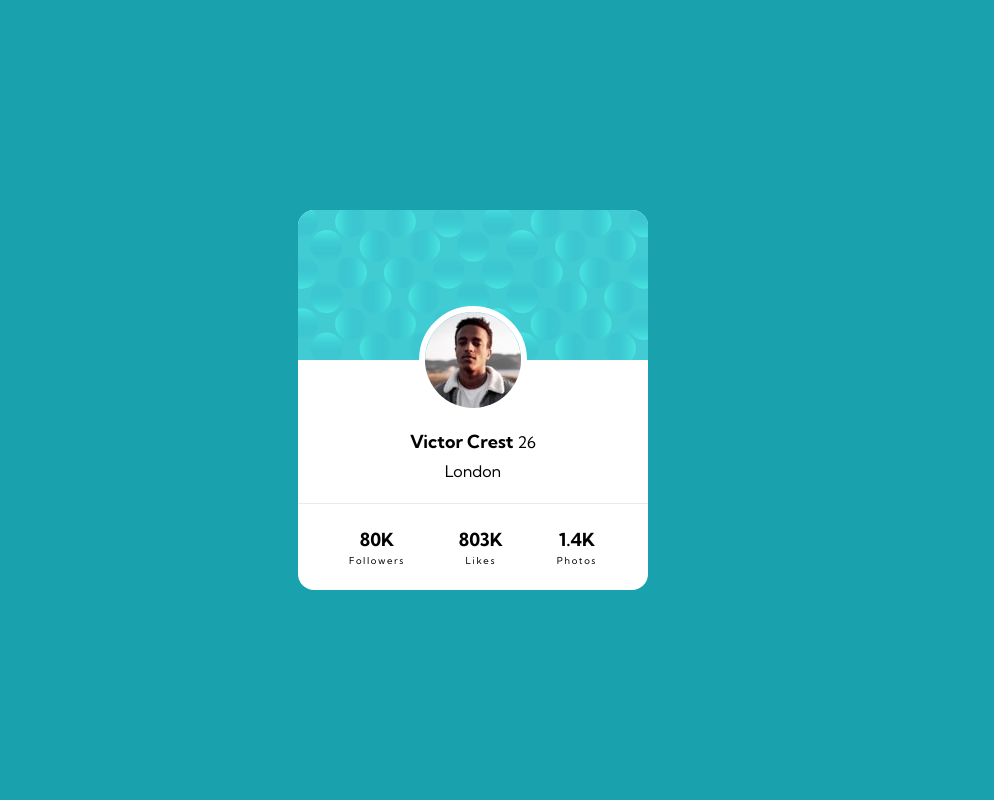
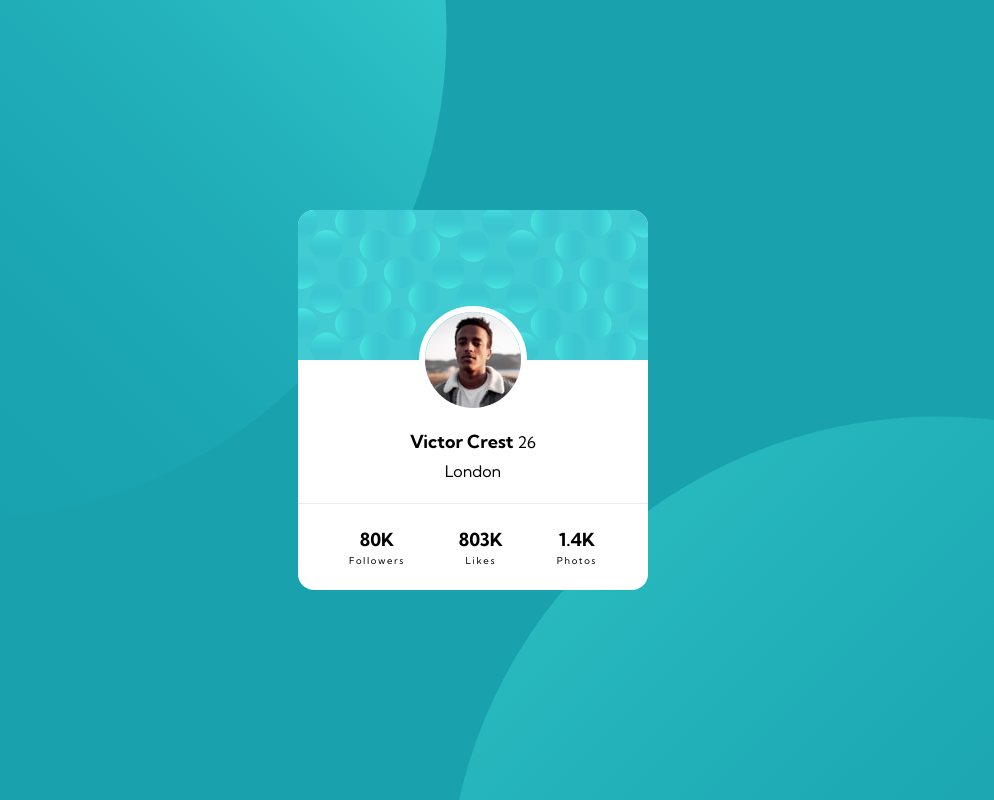
Before and after one commit to Bn-Bushra/Coding-with-Frontend-Mentor, a plain HTML site: page profile-card-component-main/index.html in a window 1280 px wide. Shown: the whole page, without its empty margins (167-1161 px from the left). Drawn offline with Linux system fonts and the light colour scheme.

Commit message:
Update style.css

```diff
--- a/profile-card-component-main/style.css
+++ b/profile-card-component-main/style.css
@@ -23,13 +23,12 @@
 body {
   font-size: 1rem;
   font-family: 'Kumbh Sans', sans-serif;
+}
+.wrapper {
   background-color: var(--dark-cyan);
   background-image: url("./images/bg-pattern-top.svg"), url("./images/bg-pattern-bottom.svg");
   background-repeat: no-repeat, no-repeat;
   background-position: right 52vw bottom 35vh, left 48vw top 52vh;
-}
-.wrapper {
-  background-color: var(--dark-cyan);
   min-height: 100vh;
   display: flex;
   justify-content: center;
```
